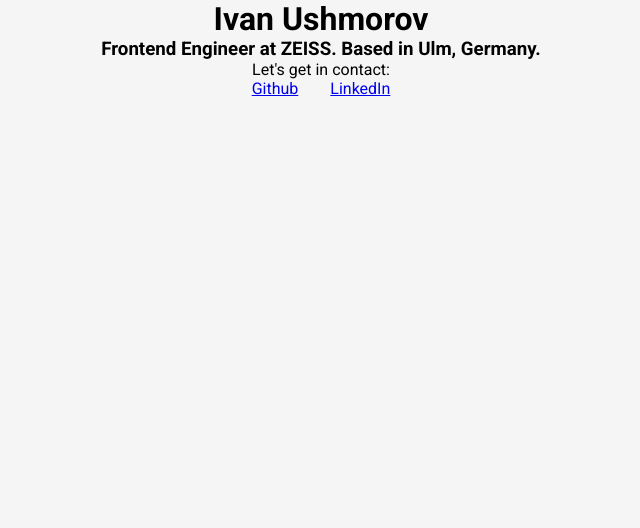
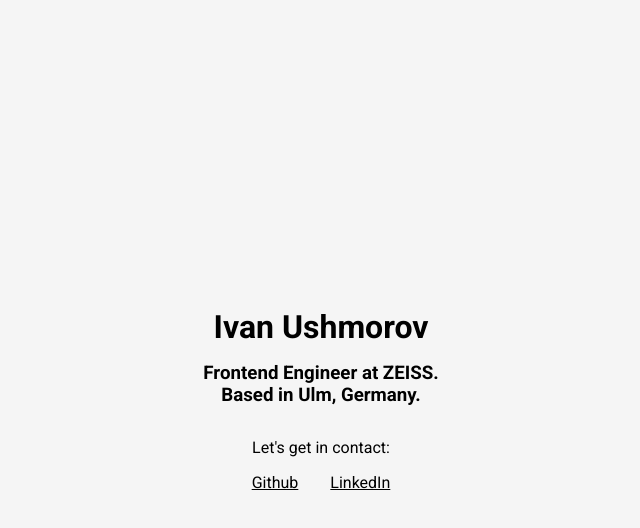
Before and after one commit to luckybusted/digital-garden, a website built with Parcel: page index.html in a window 1280 px wide. Shown: the whole page, without its empty margins (319-959 px from the left). Built offline with nearby package versions, Linux system fonts and the light colour scheme.

Commit message:
further styling

```diff
--- a/index.html
+++ b/index.html
@@ -11,9 +11,8 @@
 </head>
 <body>
     <div class="container">
-    <h1>Ivan Ushmorov</h1>
-    <h3>Frontend Engineer at ZEISS. Based in Ulm, Germany.</h3>
-    <contact-component></contact-component>
-</div>
+        <headline-component></headline-component>
+        <contact-component></contact-component>
+    </div>
 </body>
 </html>
--- a/src/components/contact/scss/_contact.scss
+++ b/src/components/contact/scss/_contact.scss
@@ -1,10 +1,21 @@
 .contact {
+  margin-top: 1rem;
+
   ul {
+    margin-top: 1rem;
     display: flex;
     justify-content: center;
 
     li {
       margin: 0 1rem;
+
+      a {
+        color: var(--color-text);
+
+        &:hover {
+          text-decoration: none;
+        }
+      }
     }
   }
 }
--- /dev/null
+++ b/src/components/headline/js/headline.js
@@ -0,0 +1,10 @@
+class Headline extends HTMLElement {
+  connectedCallback() {
+    this.innerHTML = `
+      <h1>Ivan Ushmorov</h1>
+      <h3>Frontend Engineer at ZEISS.<br>Based in Ulm, Germany.</h3>
+      `;
+  }
+}
+
+window.customElements.define("headline-component", Headline);
--- /dev/null
+++ b/src/components/headline/scss/_headline.scss
@@ -0,0 +1,4 @@
+h1,
+h3 {
+  margin-bottom: 1rem;
+}
--- a/src/index.js
+++ b/src/index.js
@@ -1 +1,2 @@
 import "./components/contact/js/contact.js";
+import "./components/headline/js/headline.js";
--- a/src/main.scss
+++ b/src/main.scss
@@ -1,6 +1,6 @@
 @import url("https://fonts.googleapis.com/css2?family=Roboto:wght@100;300;400;700;900&display=swap");
 
-@import "./components/contact/scss/contact";
+@import "./scss/variables";
 
 * {
   padding: 0;
@@ -17,8 +17,16 @@
   margin: 0 auto;
   padding: 0 20px;
   text-align: center;
+  display: flex;
+  justify-content: center;
+  flex-direction: column;
+  height: 100vh;
 }
 
 ul {
   list-style: none;
 }
+
+/* COMPONENTS */
+@import "./components/contact/scss/contact";
+@import "./components/headline/scss/headline";
--- /dev/null
+++ b/src/scss/_variables.scss
@@ -0,0 +1,3 @@
+:root {
+  --color-text: #000;
+}
```
